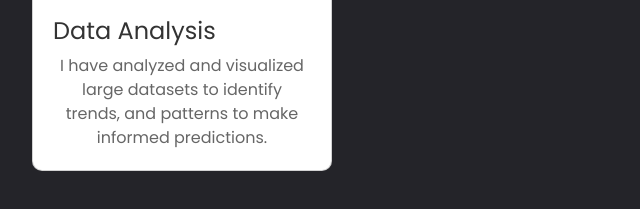
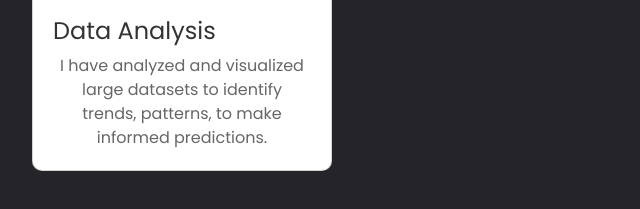
Before and after one commit to MatiasRGT/Sady-Homepage, a plain HTML site: page projects.html in a window 1280 px wide. Shown: the part 1017-1226 px from the top of the page, 28-668 px from the left. Drawn offline with nearby package versions, Linux system fonts and the light colour scheme.

Commit message:
fix meta tag comma

```diff
--- a/projects.html
+++ b/projects.html
@@ -1,8 +1,6 @@
 <!DOCTYPE html>
 <html lang="en">
 <head>
-    <meta http-equiv="X-UA-Compatible" content="IE=edge">
-    <meta name="viewport" content="width=device-width, initial-scale=1">
     <link href="https://cdn.jsdelivr.net/npm/bootstrap@5.2.3/dist/css/bootstrap.min.css" rel="stylesheet" integrity="sha384-rbsA2VBKQhggwzxH7pPCaAqO46MgnOM80zW1RWuH61DGLwZJEdK2Kadq2F9CUG65" crossorigin="anonymous">
     <script src="https://cdn.jsdelivr.net/npm/bootstrap@5.2.3/dist/js/bootstrap.bundle.min.js" integrity="sha384-kenU1KFdBIe4zVF0s0G1M5b4hcpxyD9F7jL+jjXkk+Q2h455rYXK/7HAuoJl+0I4" crossorigin="anonymous"></script>
     <title>Sady50</title>
@@ -56,7 +54,7 @@
                     <img src="https://raw.githubusercontent.com/MatiasRGT/img_resources/main/projects/data-analysis-contraste.png" class="card-img-top" alt="Class Finder Img">
                     <div class="card-body">
                         <h5 class="card-title">Data Analysis</h5>
-                        <p class="card-text">I have analyzed and visualized large datasets to identify trends, and patterns to make informed predictions.</p>
+                        <p class="card-text">I have analyzed and visualized large datasets to identify trends, patterns, to make informed predictions.</p>
                     </div>
                 </div>
             </div>
```
